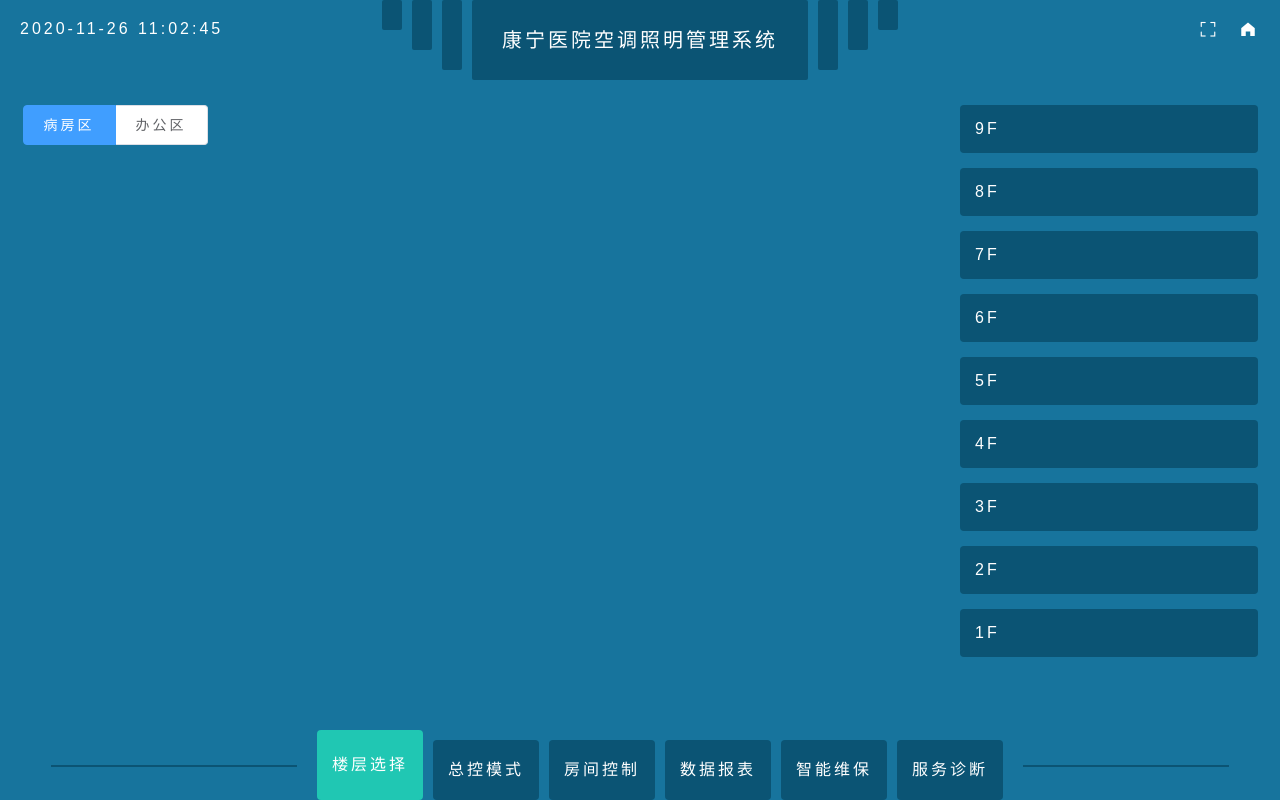
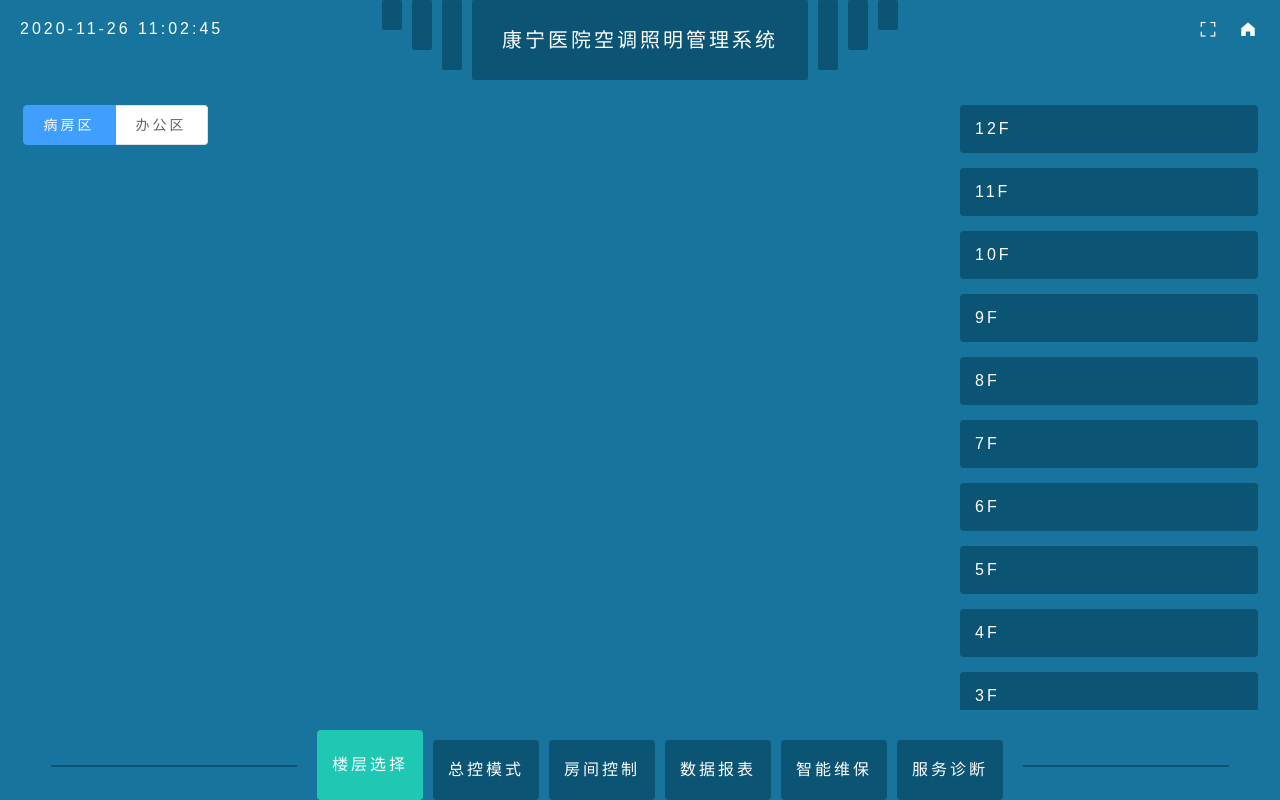
Before and after one commit to zhouchangxiang/KN-hospital, a Vue app in the folder web/: page /#/floorData in a window 1280 px wide. Built offline with nearby package versions, Linux system fonts and the light colour scheme; what v-charts would draw is missing.

Commit message:
no message

```diff
--- a/web/src/views/energy/floorData.vue
+++ b/web/src/views/energy/floorData.vue
@@ -8,6 +8,9 @@
         </el-radio-group>
       </el-col>
       <el-col :span="6">
+        <div class="platformContainer">12F</div>
+        <div class="platformContainer">11F</div>
+        <div class="platformContainer">10F</div>
         <div class="platformContainer">9F</div>
         <div class="platformContainer">8F</div>
         <div class="platformContainer">7F</div>
```
